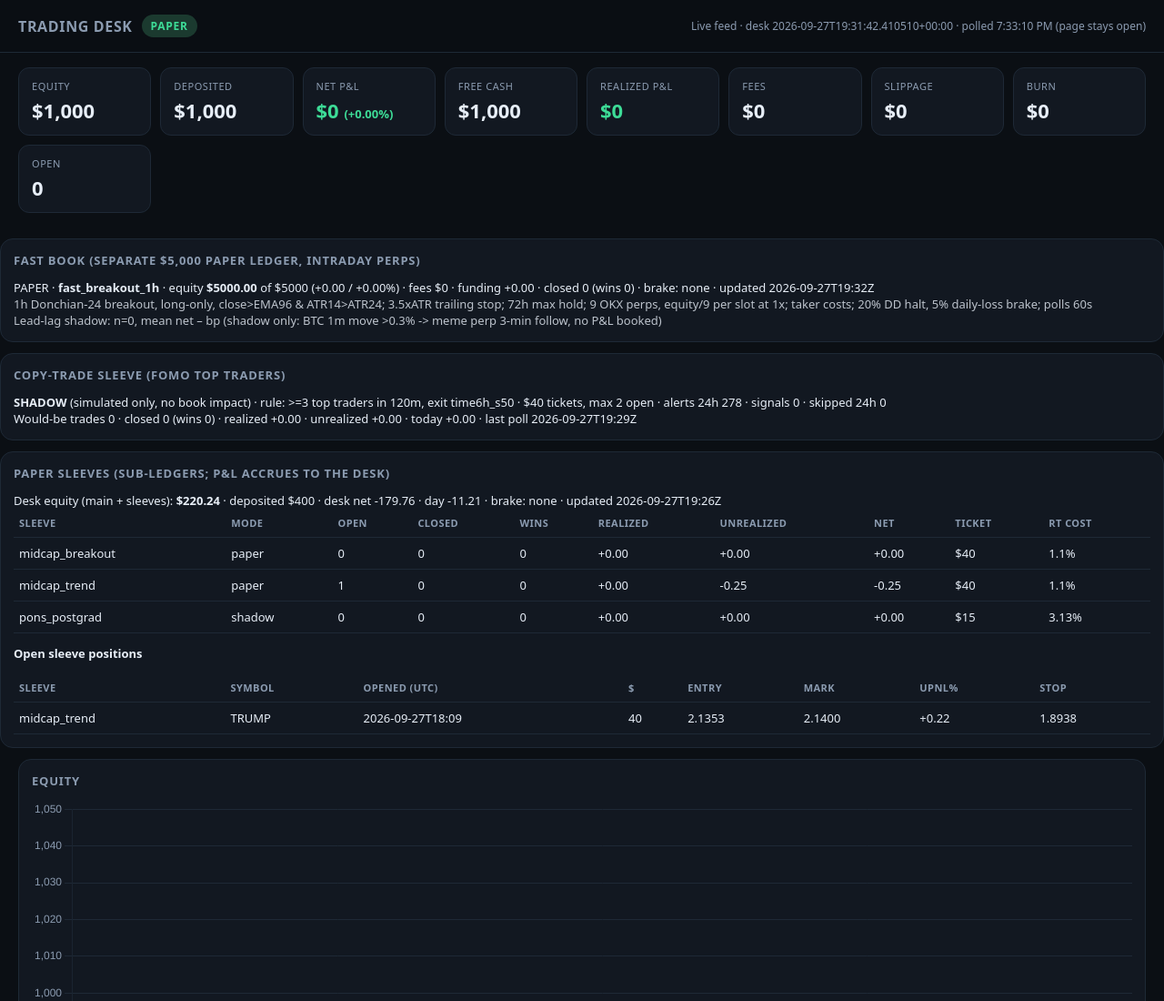
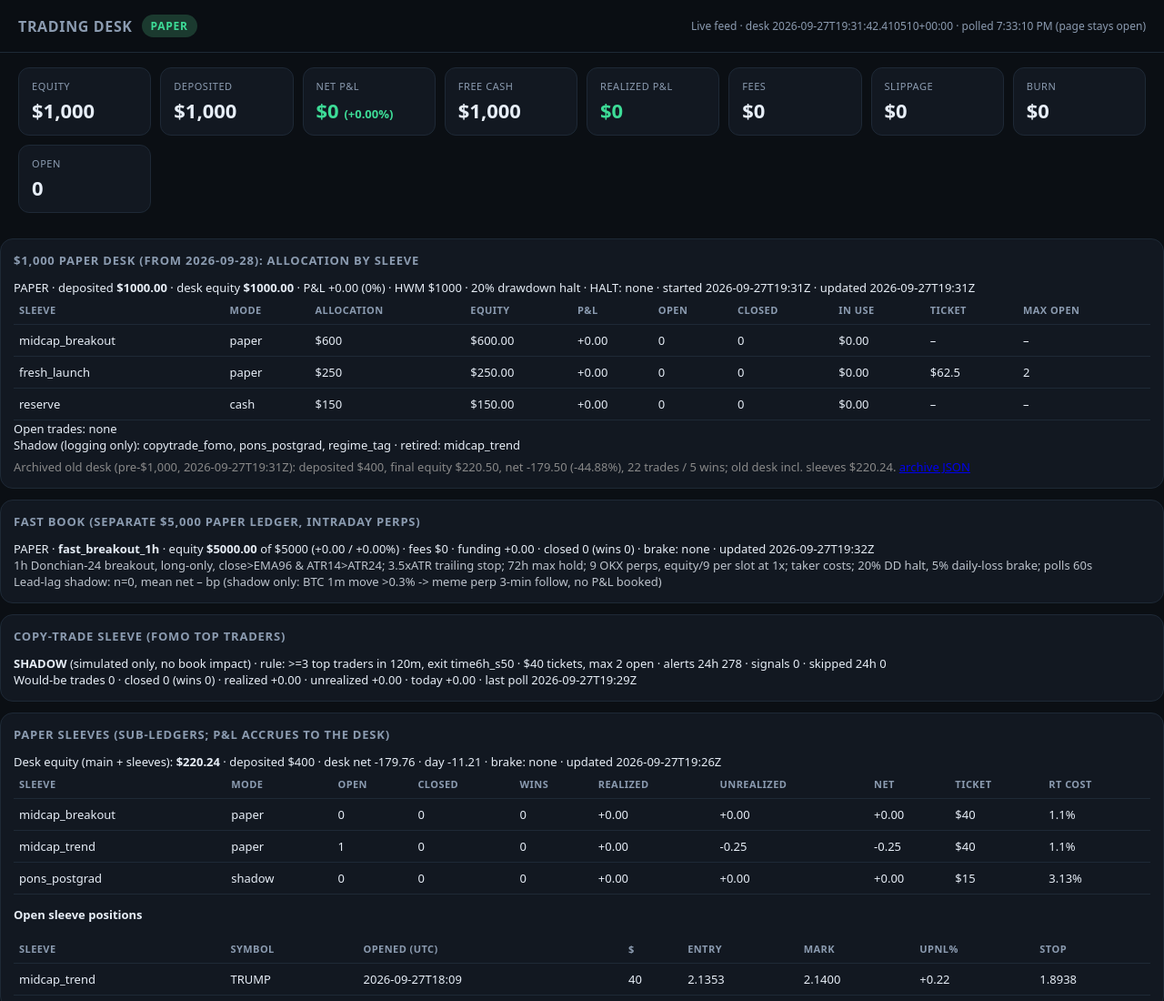
Before and after one commit to aatmaan1/desk-board, a website: page index.html in a window 1280 px wide. Shown: the top 1100 px of the page at 91% size. Drawn offline with nearby package versions, Linux system fonts and the light colour scheme.

Commit message:
board: $1,000 paper desk card (per-sleeve allocation, equity, P&L, open trades) + archived old-desk note

```diff
--- a/index.html
+++ b/index.html
@@ -45,6 +45,7 @@ tr.flash, #events .flash{animation:flashrow 1.6s ease-out}
   <div class="meta" id="updated">Loading…</div>
 </header>
 <section class="kpis" id="kpis"></section>
+<div class="card" style="margin:12px 0"><h2>$1,000 paper desk (from 2026-09-28): allocation by sleeve</h2><div id="desk1000" style="font-size:13px">Loading…</div></div>
 <div class="card" style="margin:12px 0"><h2>Fast book (separate $5,000 paper ledger, intraday perps)</h2><div id="fastbook" style="font-size:13px">Loading…</div></div>
 <div class="card" style="margin:12px 0"><h2>Copy-trade sleeve (FOMO top traders)</h2><div id="copytrade" style="font-size:13px">Loading…</div></div>
 <div class="card" style="margin:12px 0"><h2>Paper sleeves (sub-ledgers; P&amp;L accrues to the desk)</h2><div id="sleeves" style="font-size:13px">Loading…</div></div>
@@ -203,5 +204,26 @@ document.addEventListener('visibilitychange', () => { if (!document.hidden) refr
   setTimeout(copytrade, 60000);
 })();
 </script>
+<script>
+(async function desk1000(){
+  try{
+    const d = await (await fetch((document.body.dataset.base||'') + 'data/summary.json?t=' + Date.now(), {cache:'no-store'})).json();
+    const X = d.desk1000; const el = document.getElementById('desk1000');
+    if(!X){ el.textContent='No $1,000 desk data yet.'; return; }
+    const f=(x)=> (x>=0?'+':'')+Number(x).toFixed(2);
+    let h = `<div>PAPER · deposited <b>$${Number(X.deposited).toFixed(2)}</b> · desk equity <b>$${Number(X.desk_equity).toFixed(2)}</b> · P&amp;L ${f(X.desk_pnl)} (${X.desk_pnl_pct}%) · HWM $${X.hwm} · ${X.drawdown_halt_pct}% drawdown halt · HALT: ${X.halt||'none'} · started ${String(X.started_at).slice(0,16)}Z · updated ${X.updated.slice(0,16)}Z</div>`;
+    h += '<table><thead><tr><th>Sleeve</th><th>Mode</th><th>Allocation</th><th>Equity</th><th>P&amp;L</th><th>Open</th><th>Closed</th><th>In use</th><th>Ticket</th><th>Max open</th></tr></thead><tbody>';
+    for(const s of X.sleeves){ h += `<tr><td>${s.sleeve}</td><td>${s.mode}</td><td>$${s.alloc}</td><td>$${Number(s.equity).toFixed(2)}</td><td>${f(s.pnl)}</td><td>${s.open}</td><td>${s.closed}</td><td>$${Number(s.open_cost).toFixed(2)}</td><td>${s.ticket_usd?('$'+s.ticket_usd):'–'}</td><td>${s.max_open??'–'}</td></tr>`; }
+    h += '</tbody></table>';
+    const pos = X.sleeves.flatMap(s=>(s.positions||[]).map(p=>({...p,sleeve:s.sleeve})));
+    h += pos.length ? '<div><b>Open trades:</b> ' + pos.map(p=>`${p.sleeve} ${p.symbol} $${p.dollars} @ ${Number(p.entry).toPrecision(5)} (mark ${Number(p.mark).toPrecision(5)})`).join(' · ') + '</div>' : '<div>Open trades: none</div>';
+    h += '<div>Shadow (logging only): ' + Object.keys(X.shadow||{}).join(', ') + ' · retired: ' + Object.keys(X.retired||{}).join(', ') + '</div>';
+    const A = (X.archive||{}).summary;
+    if(A){ const m=A.main_book; h += `<div style="margin-top:6px;color:#888">Archived old desk (pre-$1,000, ${A.archived_at.slice(0,16)}Z): deposited $${m.total_deposited}, final equity $${Number(m.equity).toFixed(2)}, net ${f(m.net_pnl)} (${m.net_pnl_pct}%), ${A.main_book_trades.closed} trades / ${A.main_book_trades.wins} wins; old desk incl. sleeves $${Number(A.old_desk_equity).toFixed(2)}. <a href="data/archive-2026-09-28-pre1000.json">archive JSON</a></div>`; }
+    el.innerHTML = h;
+  }catch(e){ document.getElementById('desk1000').textContent='desk data unavailable'; }
+  setTimeout(desk1000, 60000);
+})();
+</script>
 </body>
 </html>
```
